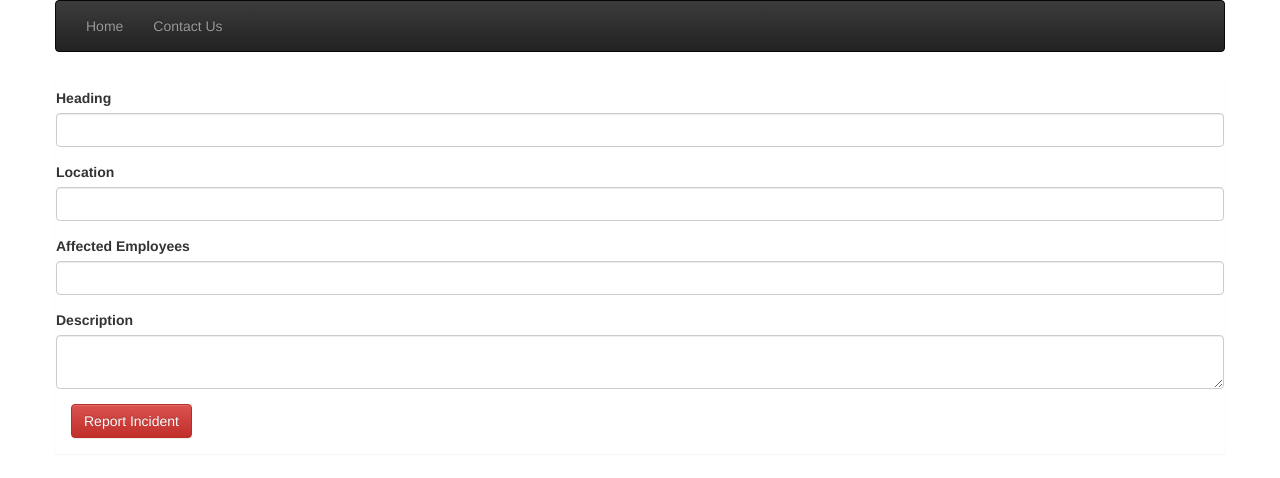
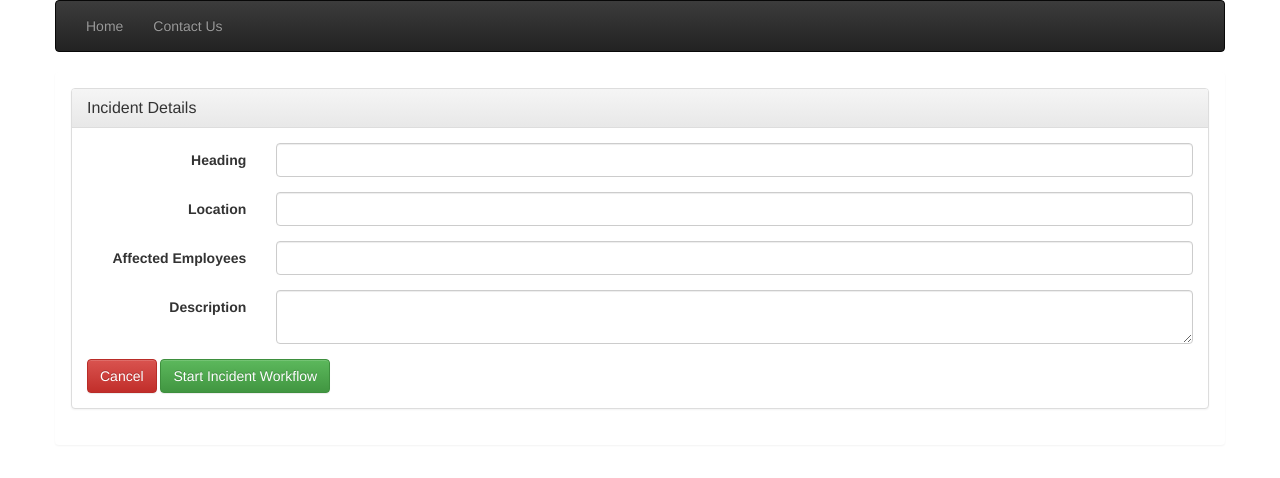
Before and after one commit to ShankarRamakrishnan/CrisisManagement, a plain HTML site: page WebSite/Index.html at #/incident in a window 1280 px wide. Drawn offline with Linux system fonts and the light colour scheme.

```diff
--- /dev/null
+++ b/WebSite/IncidentController.js
@@ -0,0 +1,6 @@
+angular.module('CrisisManagment')
+    .controller('IncidentCtrl', function($scope) {
+        $scope.loadIncident = function($scope) {
+
+        }
+    });
--- a/WebSite/incident.html
+++ b/WebSite/incident.html
@@ -1,21 +1,30 @@
 <div ng-controller="IncidentCtrl">
-    <form class="form-horizontal">
+    <div class="panel panel-default">
+        <div class="panel-heading">
+            <h1 class="panel-title">Incident Details</h1>
+        </div>
+        <form class="form-horizontal panel-body">
             <div class="form-group">
-            <label for="incidentName">Heading</label>
-            <input id="incidentName" class="form-control"/>
+                <label for="incidentName" class="col-sm-2 control-label">Heading</label>
+                <div class="col-sm-10"><input id="incidentName" class="form-control" /></div>
             </div>
             <div class="form-group">
-            <label for="incidentLocation">Location</label>
-            <input id="incidentLocation" class="form-control" />
+                <label for="incidentLocation" class="col-sm-2 control-label">Location</label>
+                <div class="col-sm-10"><input id="incidentLocation" class="form-control col-sm-10" /></div>
                 </div>
             <div class="form-group">
-            <label for="incidentEmployees">Affected Employees</label>
-            <input id="incidentEmployees" class="form-control" />
+                <label for="incidentEmployees" class="col-sm-2 control-label">Affected Employees</label>
+                <div class="col-sm-10"><input id="incidentEmployees" class="form-control col-sm-10" /></div>
                 </div>
             <div class="form-group">
-            <label for="incidentDescription">Description</label>
-            <textarea id="incidentDescription" class="form-control"></textarea>
+                <label for="incidentDescription" class="col-sm-2 control-label">Description</label>
+                <div class="col-sm-10"><textarea id="incidentDescription" class="form-control col-sm-10"></textarea></div>
             </div>
-        <a href="" class="btn btn-danger btn-circle.btn-xl" ng-click="loadIncident()">Report Incident</a>
+
+            <div class="center-block">
+                <a href="" class="btn btn-danger" ng-click="loadHome()">Cancel</a>
+                <a href="" class="btn btn-success" ng-click="loadIncident()">Start Incident Workflow</a>
+            </div>
         </form>
     </div>
+</div>
```
Also changed, not shown: 6 other files. Lines whose indentation alone changed are shown as unchanged.
